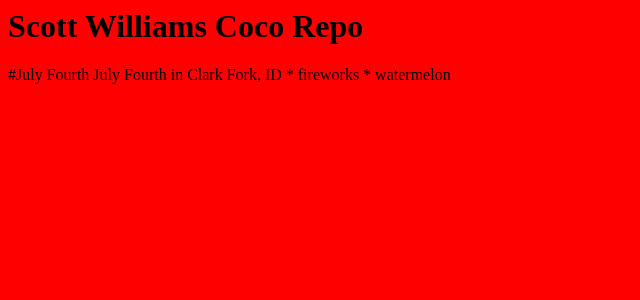
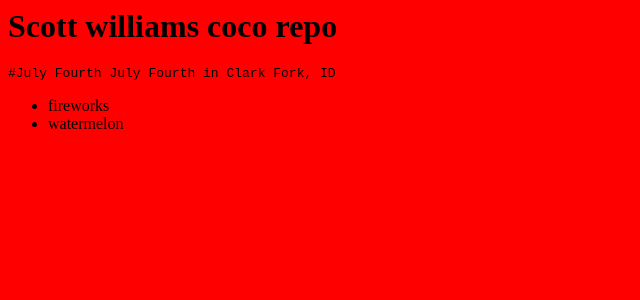
Before and after one commit to stwilliams0223/coco, a Jekyll site: the page built from index.html, in a window 1280 px wide. Shown: the top 300 px of the page, without its empty margins (0-640 px from the left). Built offline with Jekyll 4.4.1, drawn with Linux system fonts in a browser that asks for light colours; part of the change alters nothing that is shown.

Commit message:
Update index.html

```diff
--- a/index.html
+++ b/index.html
@@ -2,6 +2,10 @@
 layout: default
 ---
 
-	<h1>{{ site.name }}</h1>
+	<h1>{{ site.name | capitalize }}</h1>
 
-{% include_relative _posts/1776-07-04-fourth.md %}
+{% capture july %}
+	{% include_relative _posts/1776-07-04-fourth.md %}
+{% endcapture %}
+
+{{ july | markdownify }}
```
